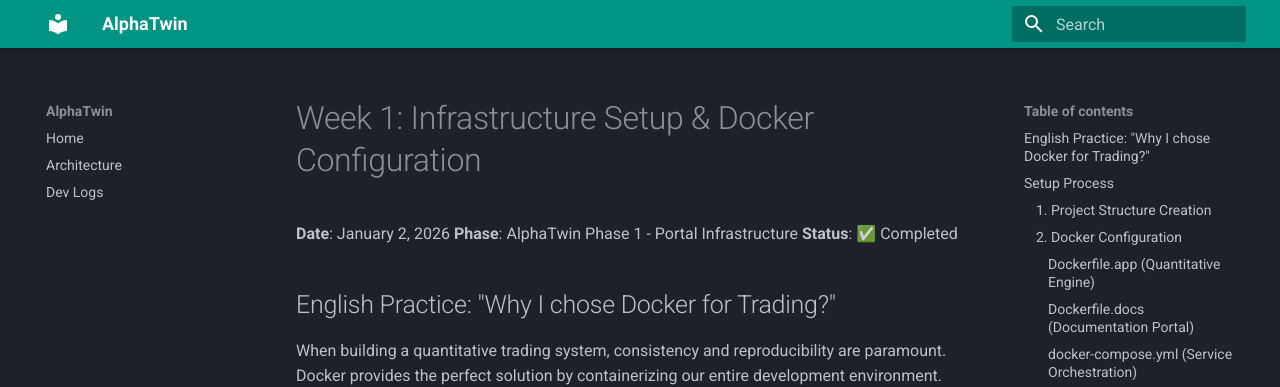
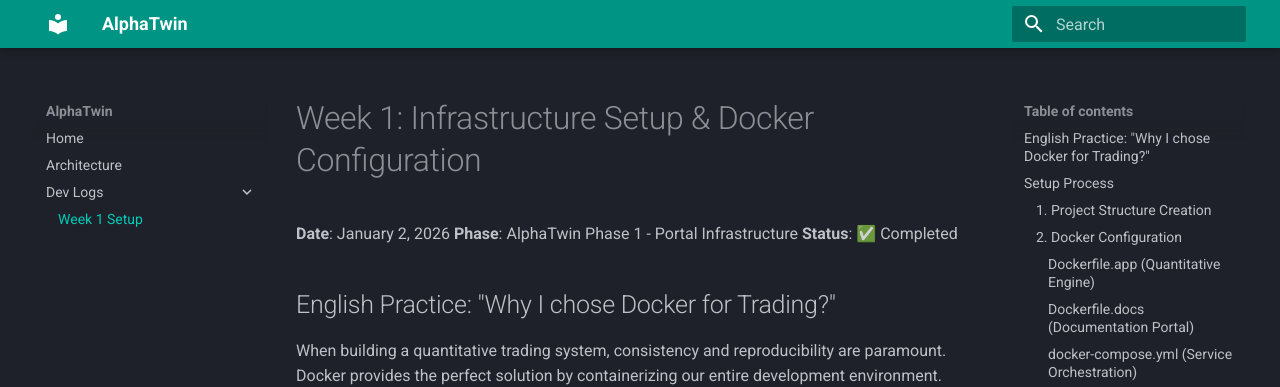
Before and after one commit to jarry88/AlphaTwin, an MkDocs documentation site: the page built from docs/logs/week1_setup.md, in a window 1280 px wide. Shown: the top 387 px of the page. Built offline with MkDocs 1.6.1 and Material for MkDocs 9.7.7, drawn with Linux system fonts in a browser that asks for light colours.

Commit message:
Fix MkDocs navigation and port configuration
- Updated mkdocs.yml navigation to properly include week1_setup.md
- Changed docs service port from 8000 to 8001 to avoid conflicts
- Navigation now shows: Home, Architecture, Dev Logs > Week 1 Setup

```diff
--- a/docker-compose.yml
+++ b/docker-compose.yml
@@ -21,5 +21,5 @@ services:
       - ./docs:/app/docs
       - ./mkdocs.yml:/app/mkdocs.yml
     ports:
-      - "8000:8000"
+      - "8001:8000"
     command: mkdocs serve --dev-addr=0.0.0.0:8000
--- a/mkdocs.yml
+++ b/mkdocs.yml
@@ -13,4 +13,5 @@ markdown_extensions:
 nav:
   - Home: index.md
   - Architecture: architecture/tech_stack.md
-  - Dev Logs: logs/
+  - Dev Logs:
+    - Week 1 Setup: logs/week1_setup.md
```
